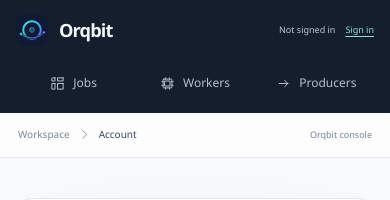
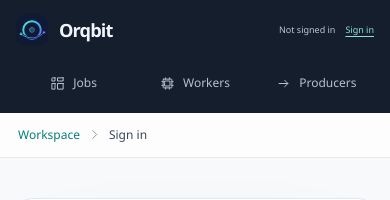
Before and after one commit to IvanVenkov712/Orqbit, a React (Vite) app in the folder frontend/: page /login in a window 390 px wide. Shown: the top 200 px of the page. Built offline with nearby package versions, Linux system fonts and the light colour scheme.

Commit message:
improved navigation

```diff
--- a/frontend/src/App.module.css
+++ b/frontend/src/App.module.css
@@ -29,9 +29,14 @@
 .signOutButton { padding: 6px; border: 0; background: transparent; color: #adbdce; }
 .signOutButton:hover:not(:disabled) { background: #2c3b4c; color: white; }
 .workspace { display: flex; flex-direction: column; min-height: 100svh; margin-left: 232px; }
-.header { height: 65px; min-height: 65px; display: flex; align-items: center; justify-content: space-between; gap: 20px; padding-inline: 36px; background: #ffffffb8; border-bottom: 1px solid var(--color-divider); }
-.breadcrumb { display: flex; align-items: center; gap: 12px; color: #7a8797; font-size: 12px; }
-.breadcrumb strong { color: #39465a; font-weight: 500; }
+.header { min-height: 65px; display: flex; align-items: center; justify-content: space-between; gap: 20px; padding: 12px 36px; background: #ffffffb8; border-bottom: 1px solid var(--color-divider); }
+.breadcrumb { min-width: 0; font-size: 12px; }
+.breadcrumb ol { display: flex; flex-wrap: wrap; align-items: center; gap: 6px 12px; list-style: none; padding: 0; margin: 0; }
+.breadcrumb li { display: flex; align-items: center; gap: 12px; min-width: 0; }
+.breadcrumb svg { flex-shrink: 0; color: #7a8797; }
+.breadcrumb a { display: inline-block; padding-block: 5px; text-decoration: none; }
+.breadcrumb a:hover { text-decoration: underline; }
+.breadcrumb [aria-current='page'] { color: #39465a; font-weight: 500; overflow-wrap: anywhere; }
 .consoleLabel { display: flex; align-items: center; gap: 10px; color: #748195; font-size: 11px; }
 .main { width: 100%; max-width: 1580px; margin-inline: auto; padding: 42px 36px 56px; flex: 1; min-width: 0; }
 .footer { display: flex; align-items: center; justify-content: space-between; gap: 20px; padding: 17px 36px; font-size: 10px; color: #6b798c; border-top: 1px solid var(--color-divider); }
@@ -238,9 +243,11 @@
   .userIdentity strong { font-size: 11px; }
   .userIdentity small { font-size: 9px; }
   .workspace { min-height: calc(100svh - 110px); margin-left: 0; }
-  .header { min-height: 45px; height: 45px; padding-inline: 18px; }
-  .breadcrumb { font-size: 10px; gap: 8px; }
-  .consoleLabel { font-size: 9px; }
+  .header { min-height: 45px; padding: 8px 18px; }
+  .breadcrumb { font-size: 12px; }
+  .breadcrumb ol { column-gap: 8px; }
+  .breadcrumb li { gap: 8px; }
+  .consoleLabel { display: none; }
   .main { padding: 25px 16px 35px; }
   .collectionHeading { align-items: flex-start; gap: 18px; flex-direction: column; margin-bottom: 22px; }
   .collectionHeading > .inlineActions { align-self: stretch; }
--- a/frontend/src/App.tsx
+++ b/frontend/src/App.tsx
@@ -27,7 +27,22 @@ import styles from './App.module.css'
 function AppLayout() {
   const { user, logout, restoring, restoreError } = useAuth()
   const location = useLocation()
-  const section = location.pathname.startsWith('/producers') ? 'Producers' : location.pathname.startsWith('/workers') ? 'Workers' : location.pathname.startsWith('/jobs') ? 'Jobs' : 'Account'
+  const [resource, id, child, ...extra] = location.pathname.split('/').filter(Boolean)
+  const section = [
+    { path: 'jobs', label: 'Jobs', item: 'Job', create: 'Submit a job', childPath: 'attempts', childLabel: 'Attempt history' },
+    { path: 'workers', label: 'Workers', item: 'Worker', create: 'Register a worker', childPath: 'edit', childLabel: 'Edit worker' },
+    { path: 'producers', label: 'Producers', item: 'Producer', create: 'Create a producer', childPath: '', childLabel: '' },
+  ].find((entry) => entry.path === resource && extra.length === 0 && (!child || (id !== 'new' && child === entry.childPath)))
+  const breadcrumbs: { label: string; to: string; ariaLabel?: string }[] = [{ label: 'Workspace', to: '/jobs' }]
+  if (section) {
+    breadcrumbs.push({ label: section.label, to: `/${resource}`, ariaLabel: `${section.label} list` })
+    if (id) breadcrumbs.push({ label: id === 'new' ? section.create : `${section.item} #${id}`, to: `/${resource}/${id}` })
+    if (child) breadcrumbs.push({ label: section.childLabel, to: location.pathname })
+  } else {
+    breadcrumbs.push({ label: location.pathname === '/login' ? 'Sign in' : location.pathname === '/register' ? 'Create an account' : 'Page not found', to: location.pathname })
+  }
+  const pageTitle = breadcrumbs[breadcrumbs.length - 1].label
+  useEffect(() => { document.title = `${pageTitle} | Orqbit` }, [pageTitle])
   return (
     <div className={`${styles.app} ${!user ? styles.signedOut : ''}`}>
       <a className={styles.skipLink} href="#main-content">Skip to content</a>
@@ -57,7 +72,14 @@ function AppLayout() {
         </div>
       </aside>
       <div className={styles.workspace}>
-        <header className={styles.header}><div className={styles.breadcrumb}><span>Workspace</span><Icon name="chevron" size={13} /><strong>{section}</strong></div>
+        <header className={styles.header}>
+          <nav className={styles.breadcrumb} aria-label="Breadcrumb">
+            <ol>{breadcrumbs.map((crumb, index) => <li key={`${crumb.to}:${crumb.label}`}>
+              {index > 0 && <Icon name="chevron" size={13} />}
+              {index === breadcrumbs.length - 1 ? <span aria-current="page">{crumb.label}</span>
+                : <Link to={crumb.to} aria-label={crumb.ariaLabel}>{crumb.label}</Link>}
+            </li>)}</ol>
+          </nav>
           <span className={styles.consoleLabel}>Orqbit console</span>
         </header>
         <main id="main-content" className={styles.main} tabIndex={-1}><Outlet /></main>
--- a/frontend/src/WorkersPage.tsx
+++ b/frontend/src/WorkersPage.tsx
@@ -327,6 +327,7 @@ export function WorkerDetailsPage({ edit = false }: { edit?: boolean }) {
     <div className={styles.pageHeading}>
       <Link to="/workers">Back to Workers</Link>
       <h1>{edit ? 'Edit worker' : 'Worker details'}</h1>
+      {edit && <Link className={styles.secondaryLink} to={`/workers/${workerId}`}>Back to worker</Link>}
     </div>
     {unavailable ? <section className={styles.placeholder}>
       <h2>Worker unavailable</h2>
```
Also changed, not shown: 2 other files (tests, documents, lock files or other folders).
